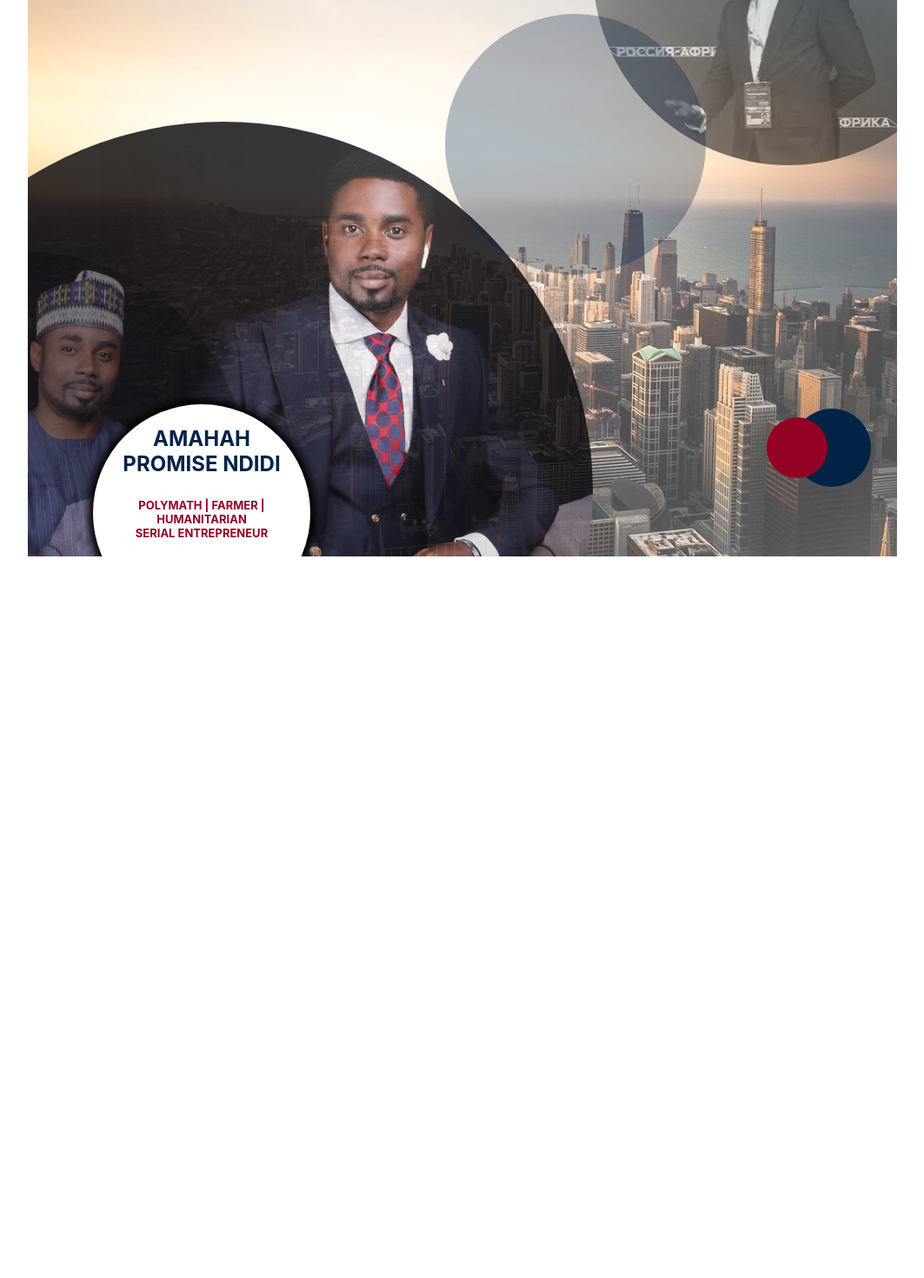
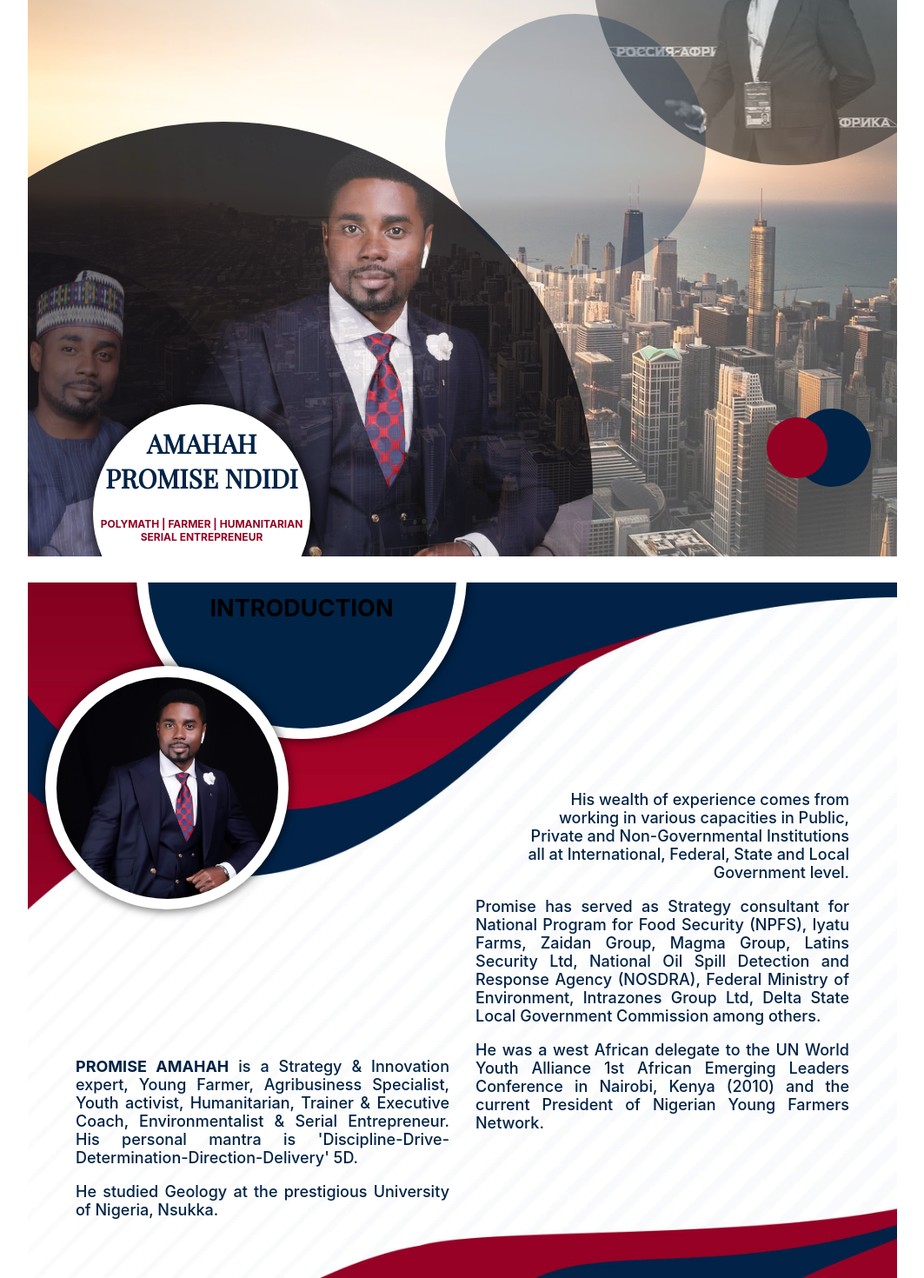
Before and after one commit to josenriagu/pamahah, a React (Create React App) app: page / in a window 1280 px wide. Shown: the part 160-1630 px from the top of the page at 87% size, without its empty margins (108-1171 px from the left). Before the commit the page ends 800 px from the top, so only its background shows below. Built offline with nearby package versions, Linux system fonts and the light colour scheme.

Commit message:
feat(frontend): create and implement Slide2 - update font-family - adjust styles - clean up redundant css rules

```diff
--- a/src/App.js
+++ b/src/App.js
@@ -5,6 +5,7 @@ import { lightTheme, darkTheme } from './styles/Theme';
 
 import GlobalStyle from './styles/GlobalSyles';
 import Slide1 from './components/Slide1';
+import Slide2 from './components/Slide2/';
 import { AppDiv } from './App.styled';
 
 function App() {
@@ -19,6 +20,7 @@ function App() {
         <GlobalStyle h1 />
         <AppDiv onClick={toggleTheme}>
           <Slide1 theme={theme} />
+          <Slide2 theme={theme} />
         </AppDiv>
       </>
     </ThemeProvider>
--- a/src/App.styled.js
+++ b/src/App.styled.js
@@ -1,11 +1,22 @@
 import styled from 'styled-components';
+
 import { screens, sizes } from './styles/variables';
 
 export const AppDiv = styled.div`
   width: ${sizes.desktop};
   margin: 0 auto;
+
+  /* the block of code below makes the site mobile responsive. However, you will have to define media queries to control how each component appears on mobile devices */
+
   /* @media ${screens.mobile} {
     width: ${sizes.mobileRes};
     margin: .5rem auto;
   } */
+  #slide1,
+  #slide2 {
+    :hover {
+      transition: box-shadow 2s;
+      box-shadow: 0 0 1rem 0.3rem rgba(167, 167, 167, 1);
+    }
+  }
 `;
--- a/src/components/Slide1/Slide1.js
+++ b/src/components/Slide1/Slide1.js
@@ -1,12 +1,13 @@
 import React from 'react';
+
 import { Slide1Div } from './Slide1.styled';
 
 const Slide1 = ({ theme }) => {
   return (
     <Slide1Div id="slide1">
       <div id="overlay"></div>
-      <div id="parent">
-        <div id="child">
+      <div id="parent1">
+        <div id="child1">
         </div>
       </div>
       <div id="slide11"></div>
--- a/src/components/Slide1/Slide1.styled.js
+++ b/src/components/Slide1/Slide1.styled.js
@@ -8,13 +8,6 @@ export const Slide1Div = styled.div`
   height: 100vh;
   position: relative;
   background: ${props => props.theme.body};
-  #overlay {
-    width: 100%;
-    height: 100%;
-    border-radius: 0;
-    background: ${props => props.theme.bgColor};
-  }
-  z-index: -1;
   background-image: url('/assets/slide1/slide1-bg.jpg');
   /* background color is the fallback for when the image is not available */
   background-color: ${props => props.theme.body};
@@ -25,7 +18,13 @@ export const Slide1Div = styled.div`
   div {
     border-radius: 50%;
   }
-  div#parent {
+  div#overlay {
+    width: 100%;
+    height: 100%;
+    border-radius: 0;
+    background: ${props => props.theme.bgColor};
+  }
+  div#parent1 {
     width: 9rem;
     height: 9rem;
     top: 5%;
@@ -35,11 +34,10 @@ export const Slide1Div = styled.div`
     align-items: center;
     position: absolute;
     background: ${colors.secondaryRGB};
-    div#child {
+    div#child1 {
       width: 4.5rem;
       height: 4.5rem;
       background: ${colors.primary};
-      position: relative;
     }
   }
   div#slide11 {
@@ -55,6 +53,7 @@ export const Slide1Div = styled.div`
     background-size: auto;
     background-position: 55% -5%;
     background-repeat: no-repeat;
+    /* changes the background image to somewhat grayscale */
     background-blend-mode: luminosity;
   }
   div#slide12 {
@@ -83,7 +82,6 @@ export const Slide1Div = styled.div`
     background-color: ${props => props.theme.body};
     background-size: contain;
     background-position: 100% 0%;
-    /* background-repeat: no-repeat; */
   }
   div#brother {
     width: 9rem;
@@ -109,17 +107,7 @@ export const Slide1Div = styled.div`
     position: absolute;
     background: ${colors.secondaryRGB};
   }
-  div#nameplate{
-    width: 25rem;
-    height: 25rem;
-    position: absolute;
-    z-index: 3;
-    bottom: -7.5rem;
-    left: 7.5rem;
-    background: ${props => props.theme.body};
-    animation: ${boxShadowAliveAlt} 4s infinite ease-in-out;
-    text-align: center;
-  }
+  div#nameplate,
   div#nameplateAlt{
     width: 25rem;
     height: 25rem;
@@ -128,16 +116,20 @@ export const Slide1Div = styled.div`
     bottom: -7.5rem;
     left: 7.5rem;
     background: ${props => props.theme.body};
+    text-align: center;
+  }
+  div#nameplate {
+    animation: ${boxShadowAliveAlt} 4s infinite ease-in-out;
+  }
+  div#nameplateAlt{
     animation: ${boxShadowAlive} 4s infinite ease-in-out;
-    text-align: center;
   }
   h4, p {
     text-transform: uppercase;
     margin-top: 2.5rem;
-
   }
   p {
-    font-size: 1.3rem;
+    font-size: 1.2rem;
     font-weight: bold;
     color: ${colors.primary};
   }
--- /dev/null
+++ b/src/components/Slide2/Slide2.js
@@ -0,0 +1,29 @@
+import React from 'react';
+
+import { Slide2Div } from './Slide2.styled';
+
+const Slide2 = ({ theme }) => {
+  return (
+    <Slide2Div id="slide2">
+      <div id={theme === 'light' ? "parent21" : "parent21Alt"}>
+        <div id="child21">
+          <h5>Introduction</h5>
+        </div>
+      </div>
+      <div id={theme === 'light' ? "parent22" : "parent22Alt"}>
+        <div id="child22"></div>
+      </div>
+      <div id="intro21">
+        <p><strong>PROMISE AMAHAH</strong> is a Strategy & Innovation expert, Young Farmer, Agribusiness Specialist, Youth activist, Humanitarian, Trainer & Executive Coach, Environmentalist & Serial Entrepreneur. His personal mantra is 'Discipline-Drive-Determination-Direction-Delivery' 5D. </p>
+        <p>He studied Geology at the prestigious University of Nigeria, Nsukka.</p>
+      </div>
+      <div id="intro22">
+        <p>His wealth of experience comes from<br />working in various capacities in Public,<br />Private and Non-Governmental Institutions<br />all at International, Federal, State and Local Government level.</p>
+        <p>Promise has served as Strategy consultant for National Program for Food Security (NPFS), Iyatu Farms, Zaidan Group, Magma Group, Latins Security Ltd, National Oil Spill Detection and Response Agency (NOSDRA), Federal Ministry of Environment, Intrazones Group Ltd, Delta State Local Government Commission among others.</p>
+        <p>He was a west African delegate to the UN World Youth Alliance 1st African Emerging Leaders Conference in Nairobi, Kenya (2010) and the current President of Nigerian Young Farmers Network. </p>
+      </div>
+    </Slide2Div>
+  );
+}
+
+export default Slide2;
--- /dev/null
+++ b/src/components/Slide2/Slide2.styled.js
@@ -0,0 +1,99 @@
+import styled from 'styled-components';
+
+import { colors } from '../../styles/variables';
+
+export const Slide2Div = styled.div`
+  width: 100%;
+  height: 100vh;
+  margin-top: 3rem;
+  position: relative;
+  background: ${props => props.theme.body};
+  background-image: url('/assets/slide2/slide2-bg.jpg');
+  /* background color is the fallback for when the image is not available */
+  background-color: ${props => props.theme.body};
+  background-position: center;
+  background-size: cover;
+  background-repeat: no-repeat;
+  overflow: hidden;
+  div {
+    border-radius: 50%;
+  }
+  p {
+    color: ${colors.secondary};
+    font-weight: 500;
+  }
+  div#parent21,
+  div#parent21Alt,
+  div#parent22,
+  div#parent22Alt {
+    display: flex;
+    justify-content: center;
+    align-items: center;
+    position: absolute;
+    background: ${props => props.theme.body};
+  }
+  div#parent21,
+  div#parent21Alt {
+    width: 38rem;
+    height: 38rem;
+    top: -25%;
+    left: 12.5%;
+    div#child21 {
+      width: 35.5rem;
+      height: 35.5rem;
+      background: ${colors.secondary};
+      text-align: center;
+      h5 {
+        text-transform: uppercase;
+        margin-top: 20rem;
+      }
+    }
+  }
+  div#parent21 {
+    box-shadow: 0 0 1rem 0.3rem rgba(0, 0, 0, .5);
+  }
+  div#parent21Alt {
+    box-shadow: 0 0 1rem 0.3rem rgba(255, 255, 255, .5);
+  }
+  div#parent22,
+  div#parent22Alt {
+    width: 28rem;
+    height: 28rem;
+    top: 12%;
+    left: 2%;
+    div#child22 {
+      width: 25.5rem;
+      height: 25.5rem;
+      background: green;
+      background: ${colors.secondary};
+      background-image: url('/assets/slide1/slide1-3.jpg');
+      background-color: ${props => props.theme.body};
+      background-size: cover;
+    }
+  }
+  div#parent22 {
+    box-shadow: 0 0 1rem 0.3rem rgba(0, 0, 0, .5);
+  }
+  div#parent22Alt {
+    box-shadow: 0 0 1rem 0.3rem rgba(255, 255, 255, .5);
+  }
+  div#intro21,
+  div#intro22 {
+    width: 45%;
+    border-radius: 0;
+    position: absolute;
+    padding: 1rem;
+    text-align: justify;
+  }
+  div#intro21 {
+    bottom: 4rem;
+    left: 4.5rem;
+  }
+  div#intro22 {
+    bottom: 14rem;
+    right: 4.5rem;
+    p:nth-of-type(1){
+      text-align: right;
+    }
+  }
+`;
--- /dev/null
+++ b/src/components/Slide2/index.js
@@ -0,0 +1 @@
+export { default } from './Slide2';
--- a/src/styles/Animations.js
+++ b/src/styles/Animations.js
@@ -2,24 +2,24 @@ import { keyframes } from 'styled-components';
 
 export const boxShadowAlive = keyframes`
   0% {
-    box-shadow: 0 0 1rem 0.1rem rgba(255, 255, 255, 1);
+    box-shadow: 0 0 1rem 0.1rem rgba(255, 255, 255, .5);
   }
   50% {
-    box-shadow: 0 0 1rem 1rem rgba(255, 255, 255, 1);
+    box-shadow: 0 0 1rem 1rem rgba(255, 255, 255, .5);
   }
   100% {
-    box-shadow: 0 0 1rem 0.1rem rgba(255, 255, 255, 1);
+    box-shadow: 0 0 1rem 0.1rem rgba(255, 255, 255, .5);
   }
 `;
 
 export const boxShadowAliveAlt = keyframes`
   0% {
-    box-shadow: 0 0 1rem 0.1rem rgba(0, 0, 0, 1);
+    box-shadow: 0 0 1rem 0.1rem rgba(0, 0, 0, .5);
   }
   50% {
-    box-shadow: 0 0 1rem 1rem rgba(0, 0, 0, 1);
+    box-shadow: 0 0 1rem 1rem rgba(0, 0, 0, .5);
   }
   100% {
-    box-shadow: 0 0 1rem 0.1rem rgba(0, 0, 0, 1);
+    box-shadow: 0 0 1rem 0.1rem rgba(0, 0, 0, .5);
   }
 `;
--- a/src/styles/GlobalSyles.js
+++ b/src/styles/GlobalSyles.js
@@ -17,7 +17,7 @@ body{
    color: ${(props) => props.theme.text};
    text-align: left;
    margin: 0;
-   font-family: -apple-system, BlinkMacSystemFont, 'Raleway', 'Segoe UI', 'Roboto', 'Oxygen', 'Ubuntu', 'Cantarell', 'Fira Sans', 'Droid Sans', 'Helvetica Neue', sans-serif;
+   font-family: -apple-system, BlinkMacSystemFont, 'Montserrat' , 'Raleway', 'Segoe UI', 'Roboto', 'Oxygen', 'Ubuntu', 'Cantarell', 'Fira Sans', 'Droid Sans', 'Helvetica Neue', sans-serif;
    -webkit-font-smoothing: antialiased;
    -moz-osx-font-smoothing: grayscale;
 }
@@ -45,17 +45,19 @@ h3 {
    }
 }
 h4 {
-   font-size: 2.4rem;
+   font-size: 3rem;
    margin: 1.5rem 0 0 0;
+   font-family: 'Playfair Display', sans-serif;
    color: ${(props) => props.theme.textAlt};
 }
 h5 {
-   font-size: 1.4rem;
-   font-weight: 400;
+   font-size: 2.7rem;
+   font-weight: bold;
+   color: ${(props) => props.theme.text};
    margin: 0;
 }
 p, ul, li, span, label {
-   font-size: 1.6rem;
+   font-size: 1.8rem;
 }
 label {
    font-weight: bold;
```
Also changed, not shown: 1 other file (tests, documents, lock files or other folders).
